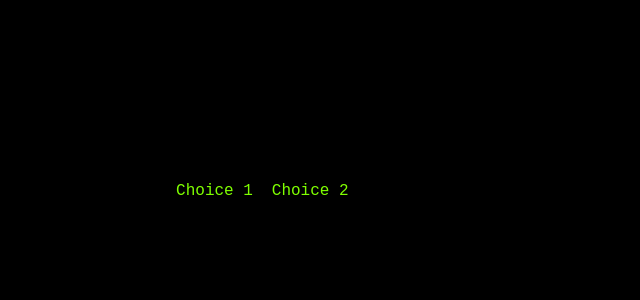
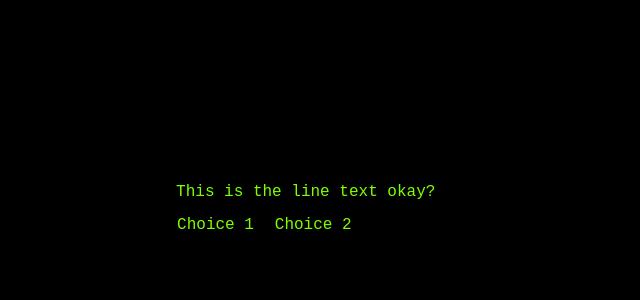
Before and after one commit to perfidiousscript/uoma_screen, a Next.js app: page / in a window 1280 px wide. Shown: the top 300 px of the page, without its empty margins (0-640 px from the left). Built offline with nearby package versions, Linux system fonts and the light colour scheme; a web font is replaced by a local one.

Commit message:
fixed text display and choices only appear after text is all displayed

```diff
--- a/components/First.jsx
+++ b/components/First.jsx
@@ -3,25 +3,57 @@ import React, { useEffect, useState } from "react";
 export default function First() {
   const [selectedChoice, setChoice] = useState(null);
 
+  const [shownText, setShownText] = useState("");
+
+  const lineText = "This is the line text okay?";
+
   function selectedBackground(e) {
     setChoice(e.target.dataset.choice);
-    e.target.class = "chartreuse";
+    //e.target.style.border = "1px solid chartreuse";
+    e.target.style.background = "chartreuse";
     e.target.style.color = "black";
   }
 
   function unselectedBackground(e) {
     setChoice(null);
+    // e.target.style.border = "1px solid black";
     e.target.style.background = "black";
     e.target.style.color = "chartreuse";
   }
 
-  useEffect(() => {});
+  function advanceText(text) {
+    let newText = lineText.slice(0, text.length + 1);
+    setShownText(newText);
+  }
+
+  function printText(text) {
+    if (text.length < lineText.length) {
+      console.log(text);
+      let jitter = 20 + Math.random() * 200;
+      console.log(jitter);
+      setTimeout(() => {
+        advanceText(text);
+      }, jitter);
+    }
+  }
+
+  function displayChoices() {
+    if (shownText.length < lineText.length) {
+      return { display: "none" };
+    }
+  }
+
+  useEffect(() => {
+    printText(shownText);
+  }, [shownText]);
 
   return (
     <>
-      <p className="lastLine"> </p>
-      <p className="currentLine"> </p>
-      <div className="choices">
+      <div className="text">
+        <p className="lastLine"> </p>
+        <p className="currentLine"> {shownText}</p>
+      </div>
+      <div className="choices" style={displayChoices()}>
         <span
           onMouseEnter={selectedBackground}
           onMouseLeave={unselectedBackground}
--- a/styles/globals.css
+++ b/styles/globals.css
@@ -24,11 +24,11 @@ a {
   box-sizing: border-box;
 }
 
+.text {
+  padding: 0 0 0 1%;
+}
+
 .choice {
   padding: 1%;
+  border: 1px solid black;
 }
-
-.selected {
-  background-color: chartreuse;
-  color: black;
-}
```
